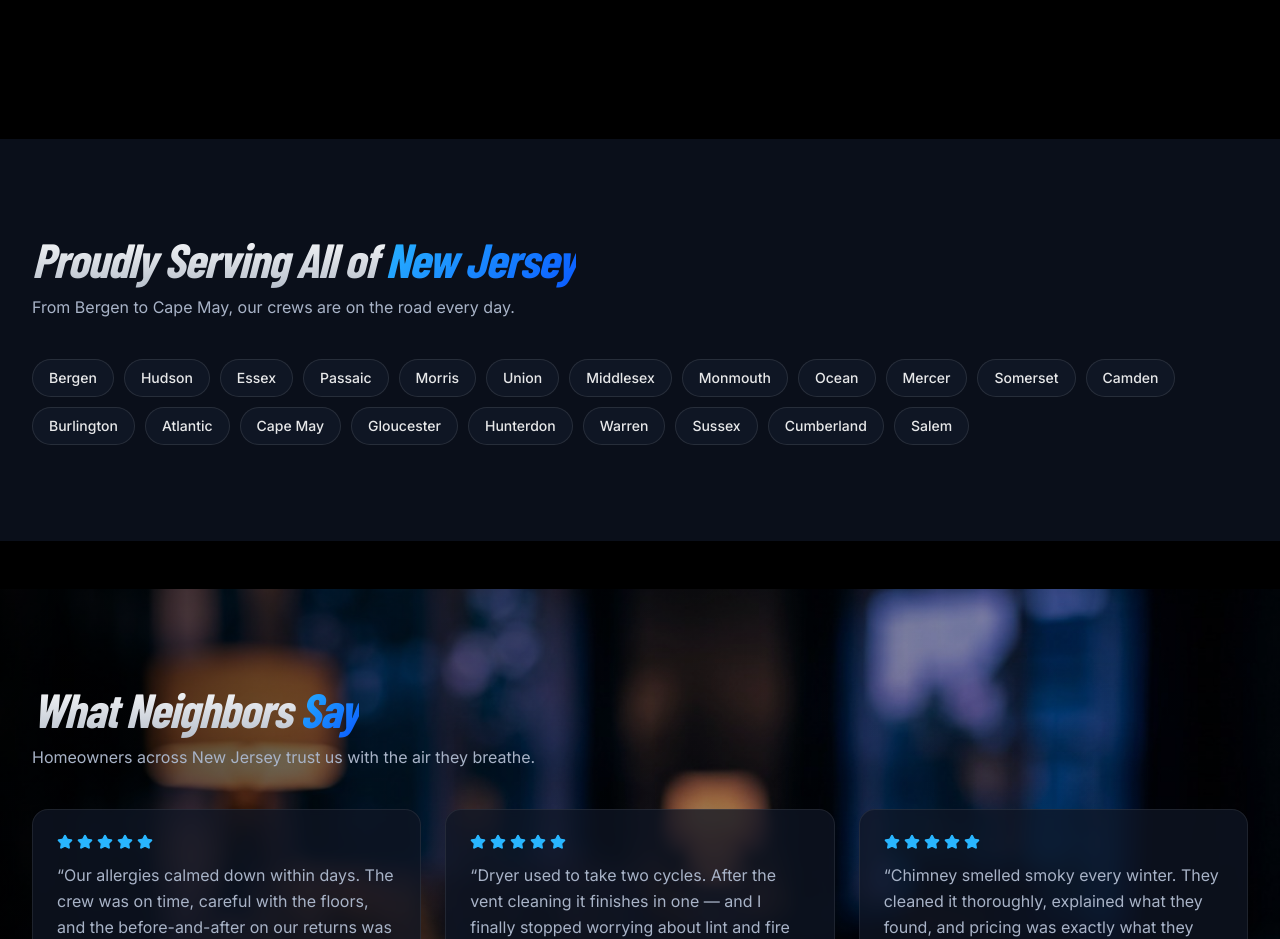
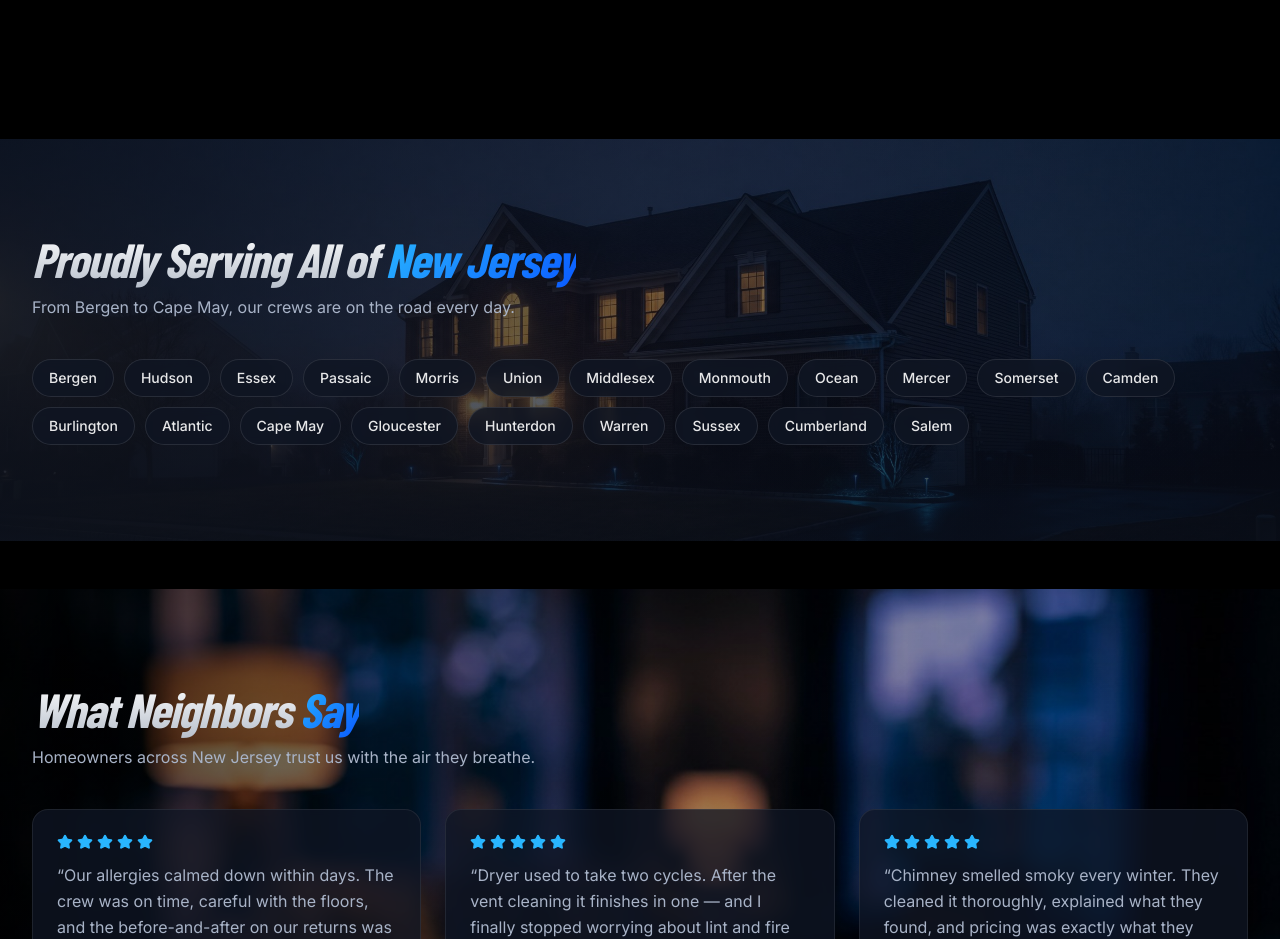
Before and after one commit to ignatua-hub/NJ-NY-Duct-Cleaning-LLC, a Next.js app: page / in a window 1280 px wide. Shown: the part 4420-5359 px from the top of the page. Built offline with nearby package versions, Linux system fonts and the light colour scheme; a web font is replaced by a local one.

Commit message:
Add background image to service area section
Co-authored-by: ignatrudenko11 <ignatrudenko11@gmail.com>

```diff
--- a/components/ServiceArea.tsx
+++ b/components/ServiceArea.tsx
@@ -1,5 +1,6 @@
 "use client";
 
+import Image from "next/image";
 import FadeIn from "./FadeIn";
 
 const COUNTIES = [
@@ -28,8 +29,22 @@ const COUNTIES = [
 
 export default function ServiceArea() {
   return (
-    <section id="service-area" className="bg-brand-alt py-16 sm:py-20 lg:py-24">
-      <div className="mx-auto max-w-7xl px-4 sm:px-6 lg:px-8">
+    <section
+      id="service-area"
+      className="relative overflow-hidden bg-brand-alt py-16 sm:py-20 lg:py-24"
+    >
+      <div className="pointer-events-none absolute inset-0" aria-hidden="true">
+        <Image
+          src="/images/service-area-bg.jpg"
+          alt=""
+          fill
+          sizes="100vw"
+          className="object-cover object-[56%_center] md:object-[center_40%]"
+        />
+        <div className="absolute inset-0 bg-gradient-to-b from-[#0A0F1A]/55 via-[#0A0F1A]/45 to-[#0A0F1A]/80" />
+        <div className="absolute inset-0 hidden bg-gradient-to-r from-[#0A0F1A]/70 via-[#0A0F1A]/20 to-transparent md:block" />
+      </div>
+      <div className="relative mx-auto max-w-7xl px-4 sm:px-6 lg:px-8">
         <FadeIn>
           <h2 className="font-heading text-4xl font-extrabold italic tracking-tight sm:text-5xl">
             <span className="text-silver">Proudly Serving All of </span>
@@ -45,7 +60,7 @@ export default function ServiceArea() {
             {COUNTIES.map((county) => (
               <li
                 key={county}
-                className="rounded-pill border border-white/10 bg-[#0F1624] px-4 py-2 text-sm font-medium text-white/90"
+                className="rounded-pill border border-white/10 bg-[#0F1624]/80 px-4 py-2 text-sm font-medium text-white/90 backdrop-blur-sm"
               >
                 {county}
               </li>
```
Also changed, not shown: public/images/service-area-bg.jpg (added).
